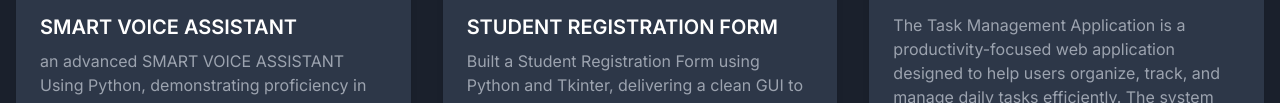
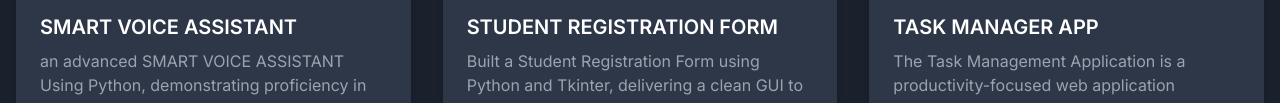
Before and after one commit to manish-infodelix/portfolio, a plain HTML site: page index.html in a window 1280 px wide. Shown: the part 1091-1194 px from the top of the page. Drawn offline with nearby package versions, Linux system fonts and the light colour scheme.

Commit message:
card 3 updated

```diff
--- a/index.html
+++ b/index.html
@@ -132,7 +132,7 @@
             <img src="https://images.unsplash.com/photo-1603791440384-56cd371ee9a7?auto=format&fit=crop&w=600&q=80"
                  alt="To-Do App"
                  class="rounded-xl w-full h-48 object-cover mb-4">
-            <h3 class="text-xl font-semibold text-white mb-2"></h3>
+            <h3 class="text-xl font-semibold text-white mb-2">TASK MANAGER APP</h3>
             <p class="text-gray-400">The Task Management Application is a productivity-focused web application designed to help users organize, track, and manage daily tasks efficiently. The system allows users to create, update, prioritize, and delete tasks while maintaining clear visibility of deadlines and progress status. The goal of the project was to build a structured and user-friendly solution that improves personal and team productivity. </p>
             <a href="https://github.com/nishu3008/todo-list-app"
                target="_blank"
```
